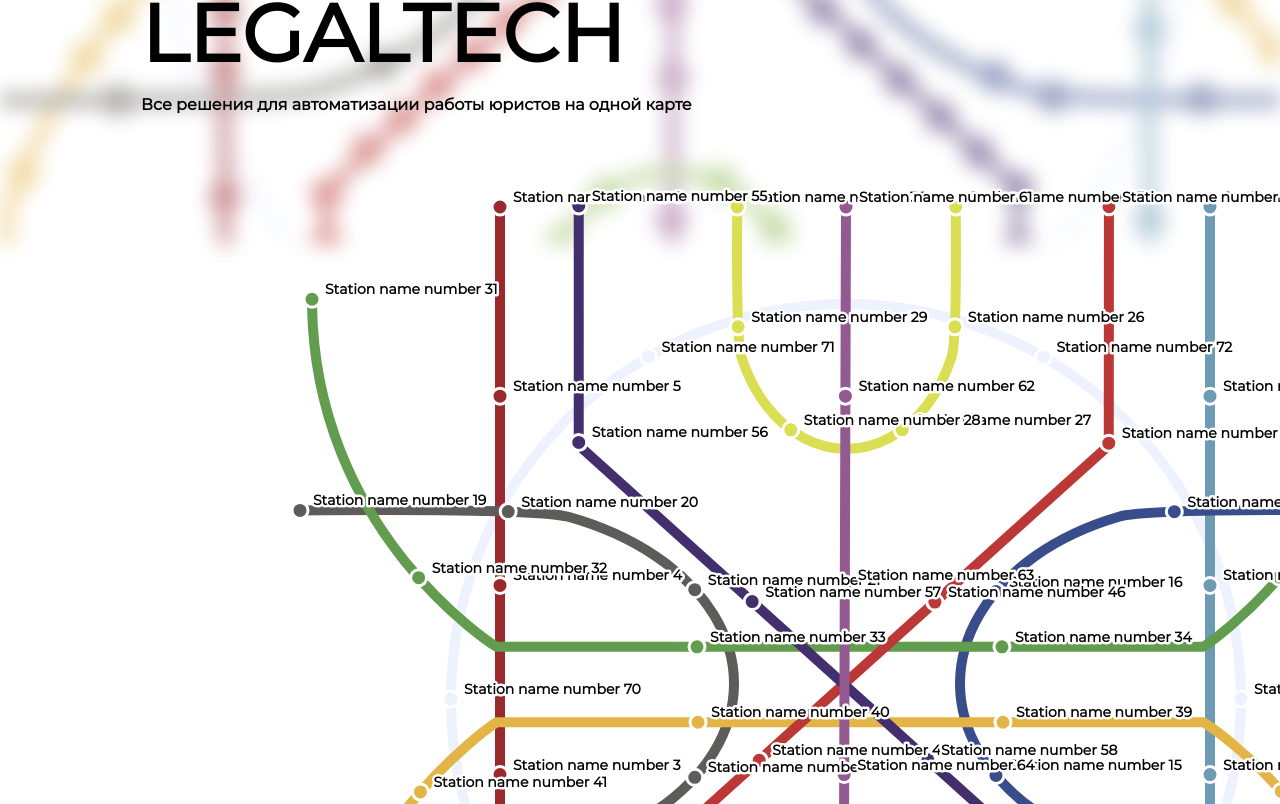
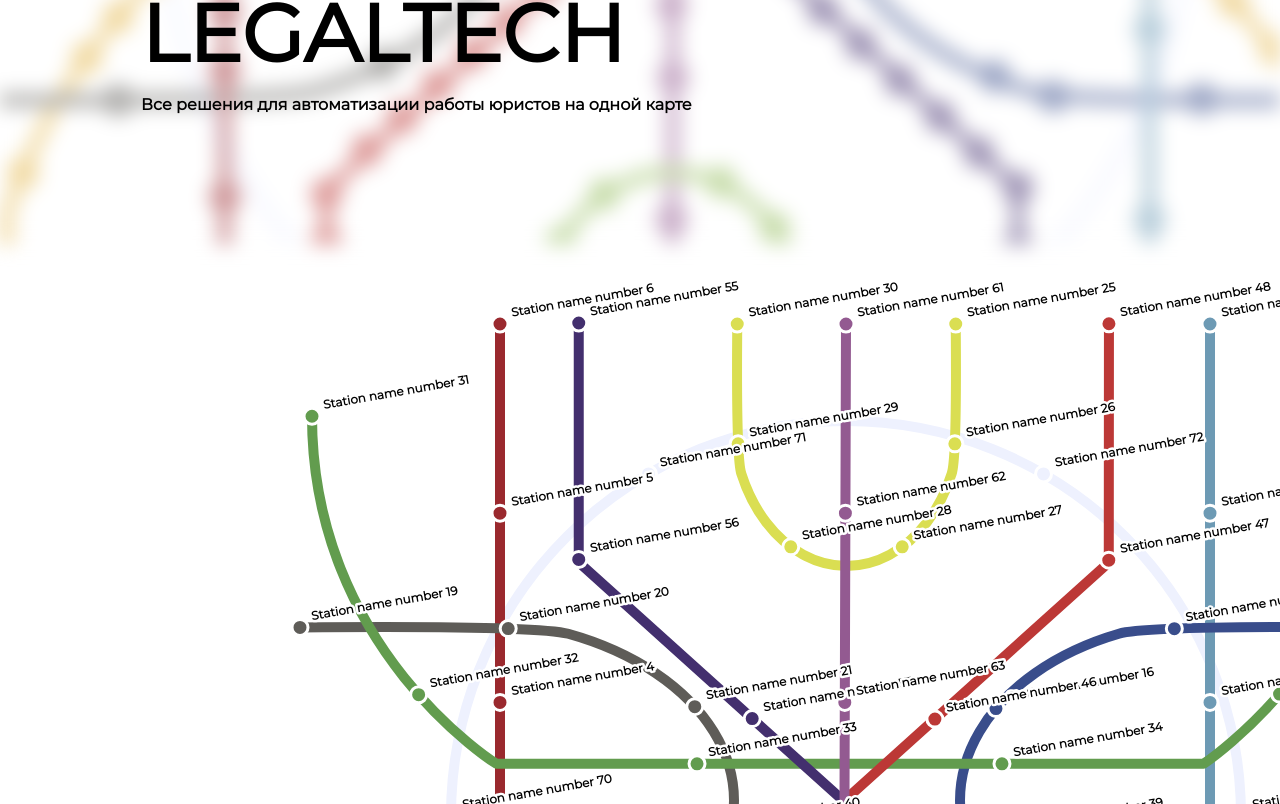
Before and after one commit to te0r1ty/legal-tech-front, a Vue app: page / in a window 1280 px wide. Shown: the part 456-1260 px from the top of the page. Built offline with nearby package versions, Linux system fonts and the light colour scheme; the HTML template or start-up script is replaced by a standard one.

Commit message:
Small clean up

```diff
--- a/src/components/MapComponent.vue
+++ b/src/components/MapComponent.vue
@@ -33,6 +33,7 @@
       :key="'text-' + index"
       :x="station.x + 13"
       :y="station.y - 5"
+      :transform="`rotate(${-10} ${station.x} ${station.y})`"
       :class="{
         'projcet-name__not-hovered': hoveredStationIndex === null,
         'project-name__hovered': hoveredStationIndex === index,
@@ -111,7 +112,7 @@ watch(stationCount, () => {
 
 <style scoped lang="scss">
 .project-name {
-  font-size: 14px;
+  font-size: 12px;
   font-weight: bold;
   fill: black;
   paint-order: stroke;
@@ -130,7 +131,6 @@ watch(stationCount, () => {
   &__hovered {
     font-size: 18px;
     transform: translate(5px, 10px);
-    z-index: 9999;
   }
   &__hovered-another {
     opacity: 0.1;
--- a/src/pages/HomePage.vue
+++ b/src/pages/HomePage.vue
@@ -50,6 +50,7 @@ const offer_link = '/offer'
 <style scoped lang="scss">
 .map {
   position: relative;
+  top: 4%;
   left: 50%;
   translate: -50%;
 }
```
